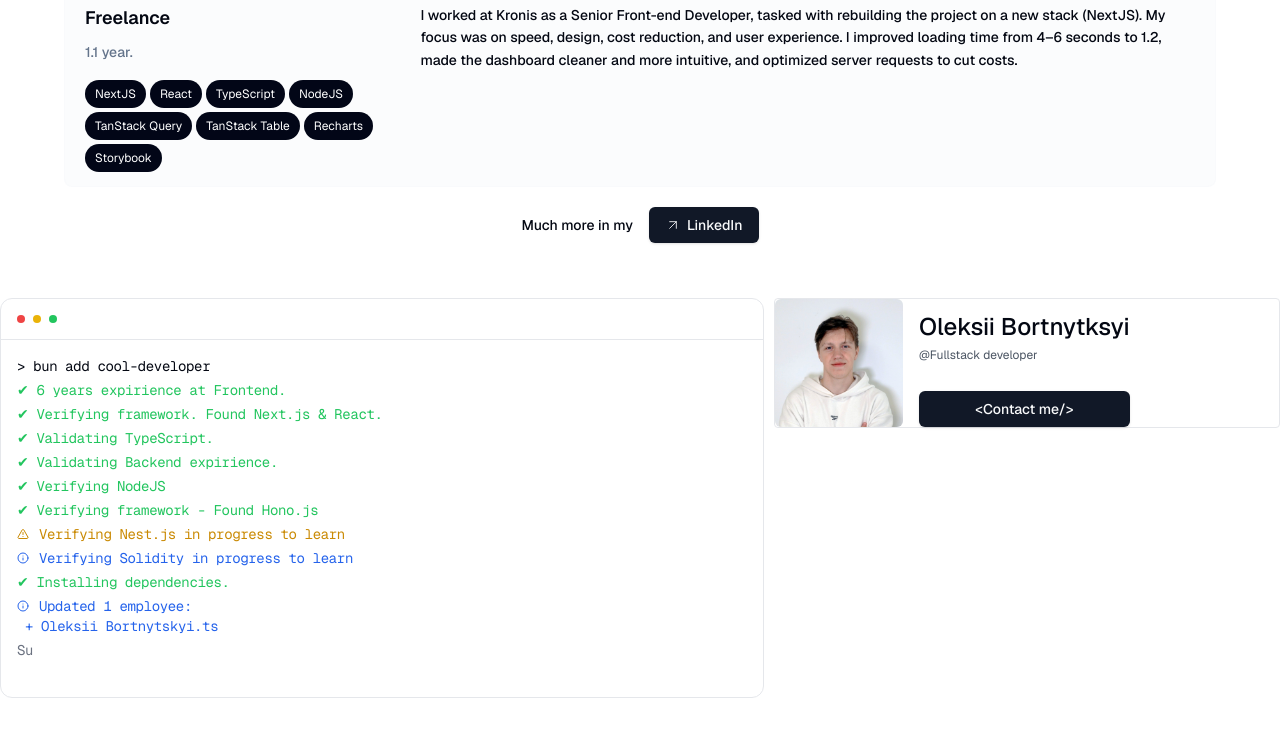
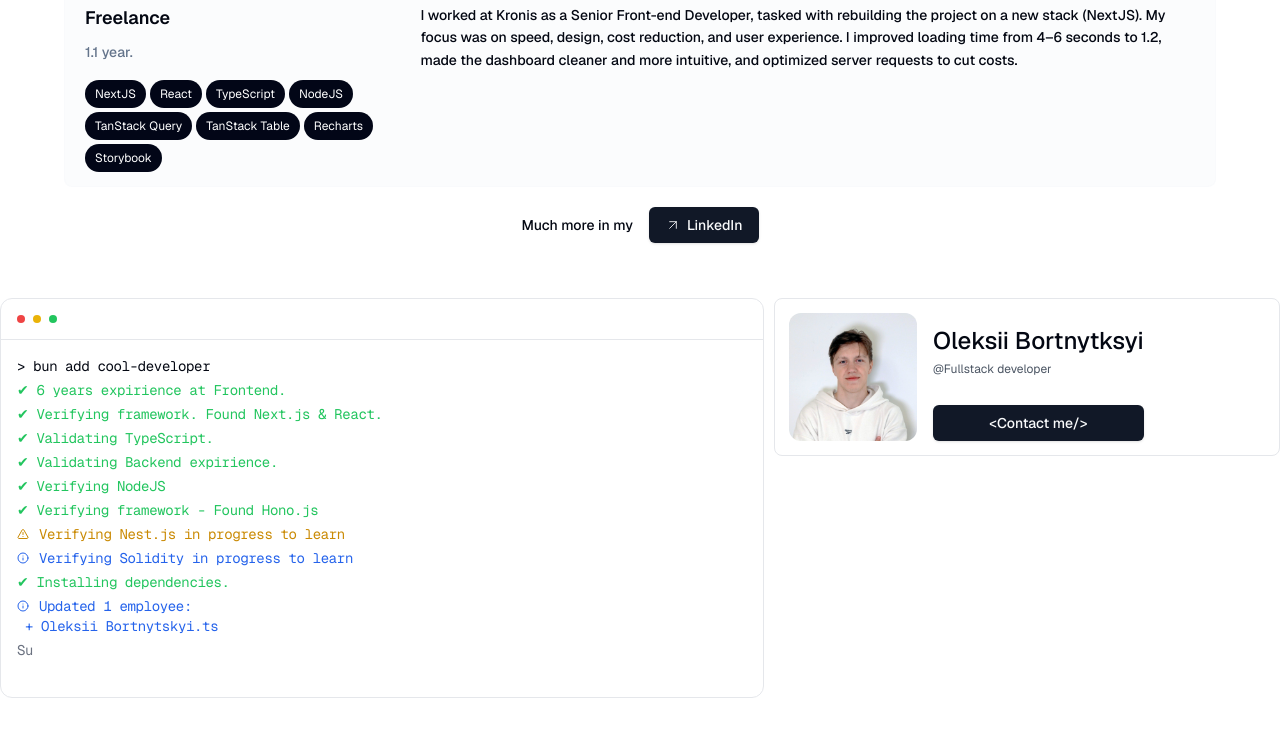
Before and after one commit to websharkdev/folio-2025, a Next.js app: page / in a window 1280 px wide. Shown: the part 3226-3962 px from the top of the page. Built offline with nearby package versions, Linux system fonts and the light colour scheme.

Commit message:
stylefix(main-info) - fixed <padding> for <Card> & make it <rounded>

```diff
--- a/app/(main)/(components)/main-info.tsx
+++ b/app/(main)/(components)/main-info.tsx
@@ -66,7 +66,7 @@ const MInfo = () => {
           Success!
         </TypingAnimation>
       </Terminal>
-      <div className="col-span-2 h-max border border-input rounded p-4S">
+      <div className="col-span-2 h-max border border-input rounded-lg p-3.5">
         <div className="flex items-end gap-4">
           <Image
             src="/oleksii-bortnytskyi.jpg"
@@ -74,7 +74,7 @@ const MInfo = () => {
             height={128}
             priority
             alt="oleksii-bortnytskyi--image"
-            className="rounded-md"
+            className="rounded-xl"
           />
           <div className="flex flex-col gap-7">
             <div className="grid grid-cols-1 gap-1">
```
